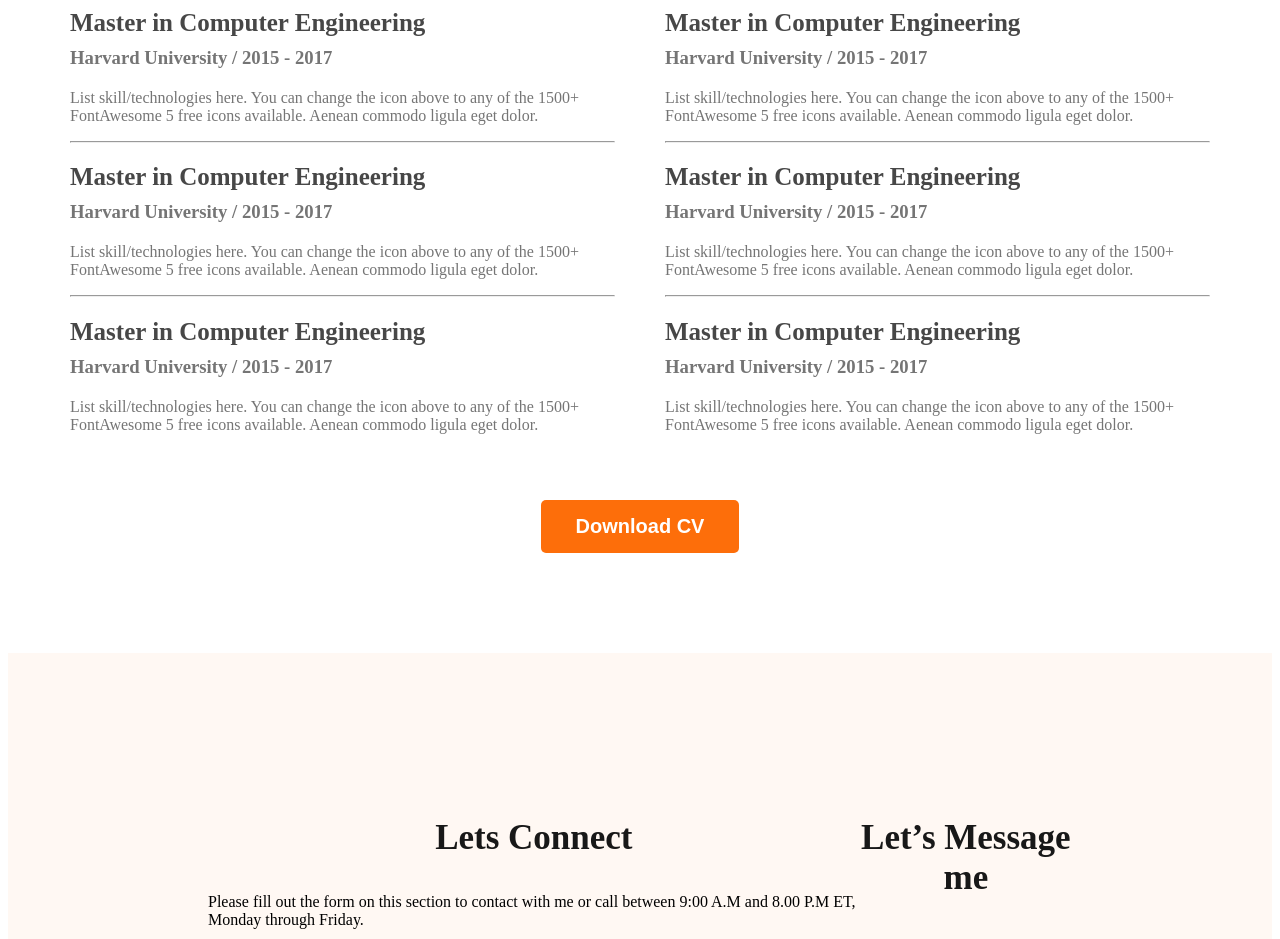
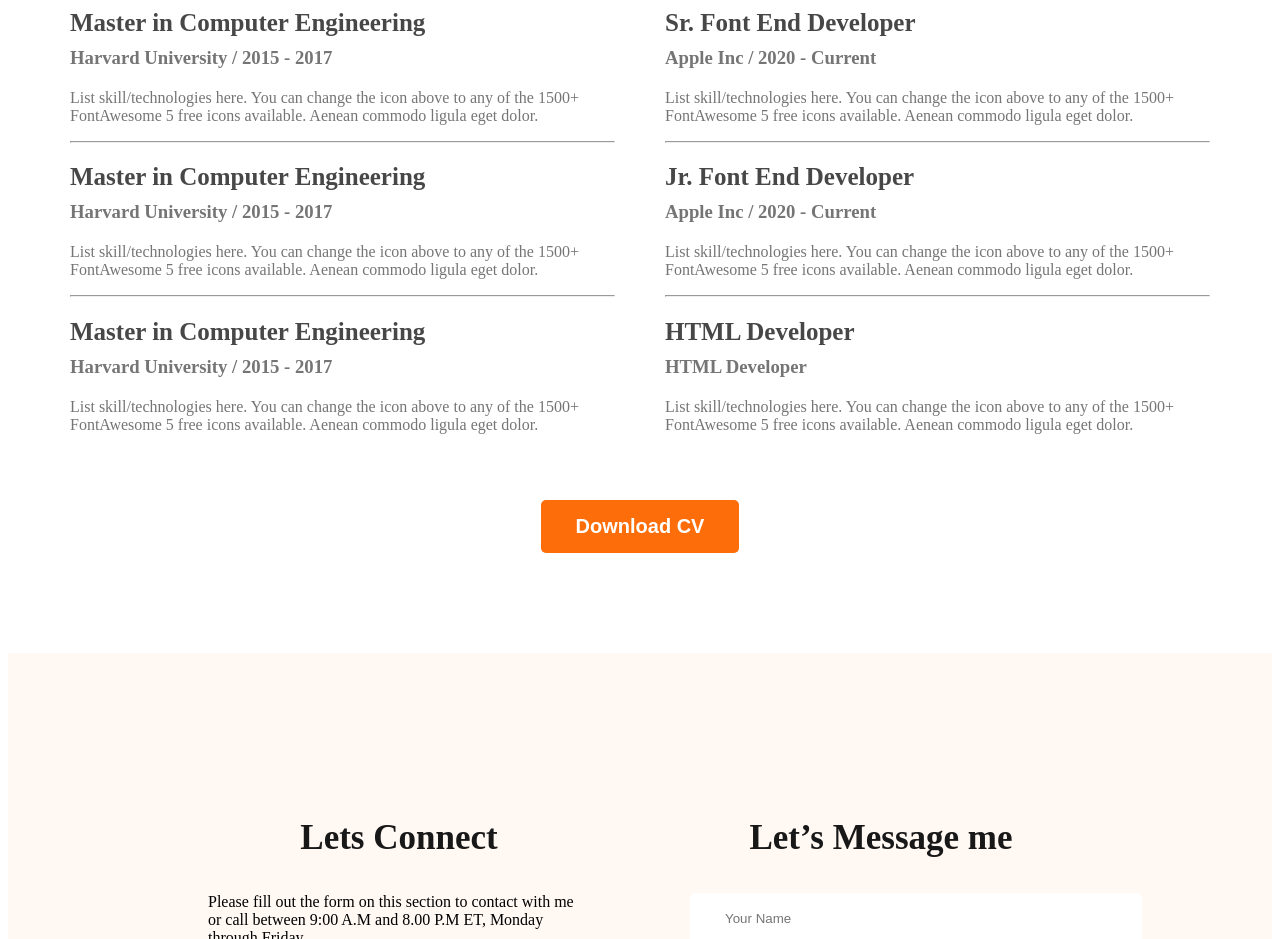
Before and after one commit to JoySarker2024/webdelovment-portfolio, a plain HTML site: page index.html in a window 1280 px wide. Shown: the part 2331-3270 px from the top of the page. Drawn offline with nearby package versions, Linux system fonts and the light colour scheme.

Commit message:
footer resume end

```diff
--- a/index.html
+++ b/index.html
@@ -139,24 +139,24 @@
                 <div class="resume-column">
                     <h3 class="resume-column-title">My Experience</h3>
                     <div class="resume-item">
-                        <h2 class="resume-item-title">Master in Computer Engineering</h2>
-                        <h3 class="resume-item-institute">Harvard University / 2015 - 2017</h3>
+                        <h2 class="resume-item-title">Sr. Font End Developer</h2>
+                        <h3 class="resume-item-institute">Apple Inc / 2020 - Current</h3>
                         <p class="resume-item-description">List skill/technologies here. You can change the icon above
                             to any of the 1500+ FontAwesome 5 free icons available. Aenean commodo ligula eget dolor.
                         </p>
                     </div>
                     <hr>
                     <div class="resume-item">
-                        <h2 class="resume-item-title">Master in Computer Engineering</h2>
-                        <h3 class="resume-item-institute">Harvard University / 2015 - 2017</h3>
+                        <h2 class="resume-item-title">Jr. Font End Developer</h2>
+                        <h3 class="resume-item-institute">Apple Inc / 2020 - Current</h3>
                         <p class="resume-item-description">List skill/technologies here. You can change the icon above
                             to any of the 1500+ FontAwesome 5 free icons available. Aenean commodo ligula eget dolor.
                         </p>
                     </div>
                     <hr>
                     <div class="resume-item">
-                        <h2 class="resume-item-title">Master in Computer Engineering</h2>
-                        <h3 class="resume-item-institute">Harvard University / 2015 - 2017</h3>
+                        <h2 class="resume-item-title">HTML Developer</h2>
+                        <h3 class="resume-item-institute">HTML Developer</h3>
                         <p class="resume-item-description">List skill/technologies here. You can change the icon above
                             to any of the 1500+ FontAwesome 5 free icons available. Aenean commodo ligula eget dolor.
                         </p>
@@ -177,11 +177,17 @@
            <div class="social-links">
             <a href=""><img src="images/icons/facebook.png" alt=""></a>
             <a href=""><img src="images/icons/twitter.png" alt=""></a>
-            <a href=""><img src="images/icons/insta.png" alt=""></a>
+            <a href=""><img src="images/icons/insta.png  " alt=""></a>
            </div>
         </div>
         <div class="footer-column">
             <h3 class="section-title">Let’s Message me</h3>
+            <form class="contact" action="">
+                <input type="text" placeholder="Your Name">
+                <input type="email" name=""  placeholder="Your Email" id="">
+                <textarea name="" placeholder="Message" id="" cols="30" rows="10"></textarea>
+                <input class="btn-primary" type="submit" value="Submit">
+            </form>
         </div>
     </footer>
 </body>
--- a/styels/protfolio.css
+++ b/styels/protfolio.css
@@ -168,7 +168,7 @@
     margin-bottom: 10px;
 }
 
-.resume-item-institute{
+.resume-item-institute {
     margin-bottom: 20px;
     margin-top: 0px;
 }
@@ -178,16 +178,37 @@
     color: #757575;
 }
 
-.download-cv{
+.download-cv {
     text-align: center;
     margin-top: 50px;
 }
 
 /* footer style */
 
-footer{
+footer {
     display: flex;
+    gap: 100px;
     margin-top: 100px;
     background: #FFF8F3;
     padding: 130px 200px;
 }
+
+.footer-column {
+    width: 50%;
+}
+
+.social-links a{
+    margin-right: 25px;
+}
+
+.contact input[type="text"], .contact input[type="email"],
+textarea {
+    display: block;
+    margin-bottom: 25px;
+    padding: 18px 35px;
+    color: #757575;
+    border-radius: 5px;
+    background: #FFF;
+    border: 0;
+    width: 100%;
+}
```
